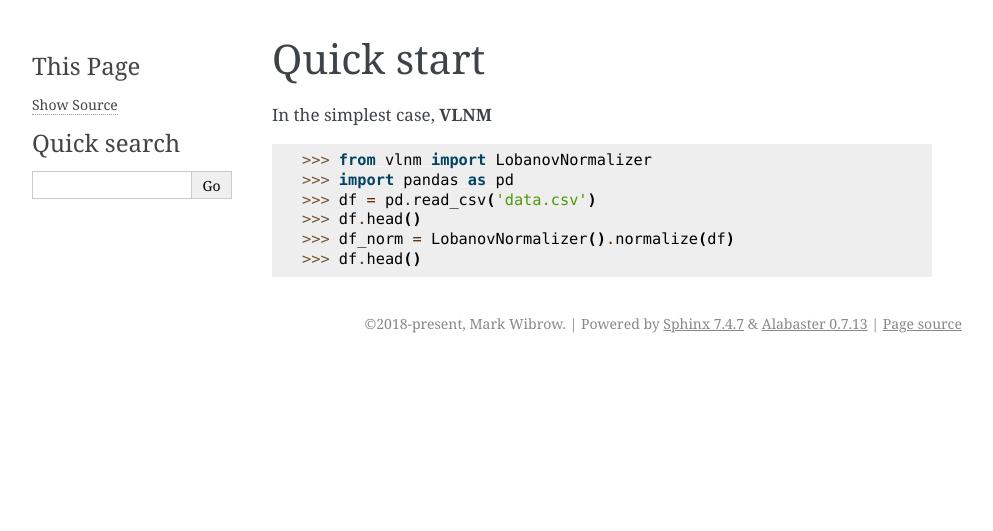
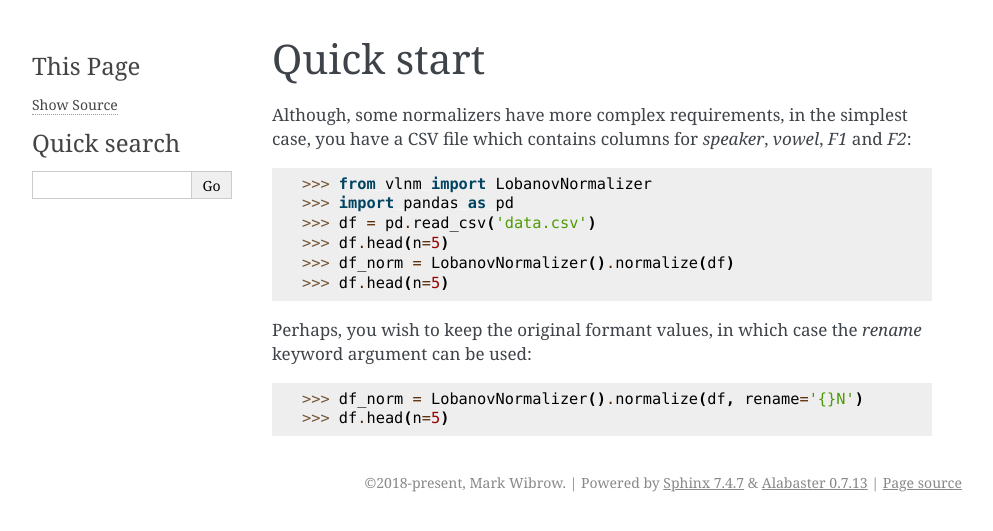
Before and after one commit to mwibrow/vlnm, a Sphinx documentation site: the page built from docs/source/quickstart.rst, in a window 1280 px wide. Shown: the top 531 px of the page, without its empty margins (148-1141 px from the left). Built offline with Sphinx 7.4.7, drawn with Linux system fonts in a browser that asks for light colours.

Commit message:
Update docs

```diff
--- a/docs/source/quickstart.rst
+++ b/docs/source/quickstart.rst
@@ -3,11 +3,19 @@
 Quick start
 ============
 
-In the simplest case, |vlnm|
+Although, some normalizers have more complex requirements,
+in the simplest case, you have a CSV file which contains columns
+for *speaker*, *vowel*, *F1* and *F2*:
 
 >>> from vlnm import LobanovNormalizer
 >>> import pandas as pd
 >>> df = pd.read_csv('data.csv')
->>> df.head()
+>>> df.head(n=5)
 >>> df_norm = LobanovNormalizer().normalize(df)
->>> df.head()
+>>> df.head(n=5)
+
+Perhaps, you wish to keep the original formant values, in
+which case the `rename` keyword argument can be used:
+
+>>> df_norm = LobanovNormalizer().normalize(df, rename='{}N')
+>>> df.head(n=5)
```
Also changed, not shown: docs/extensions/natbib/README.md.
